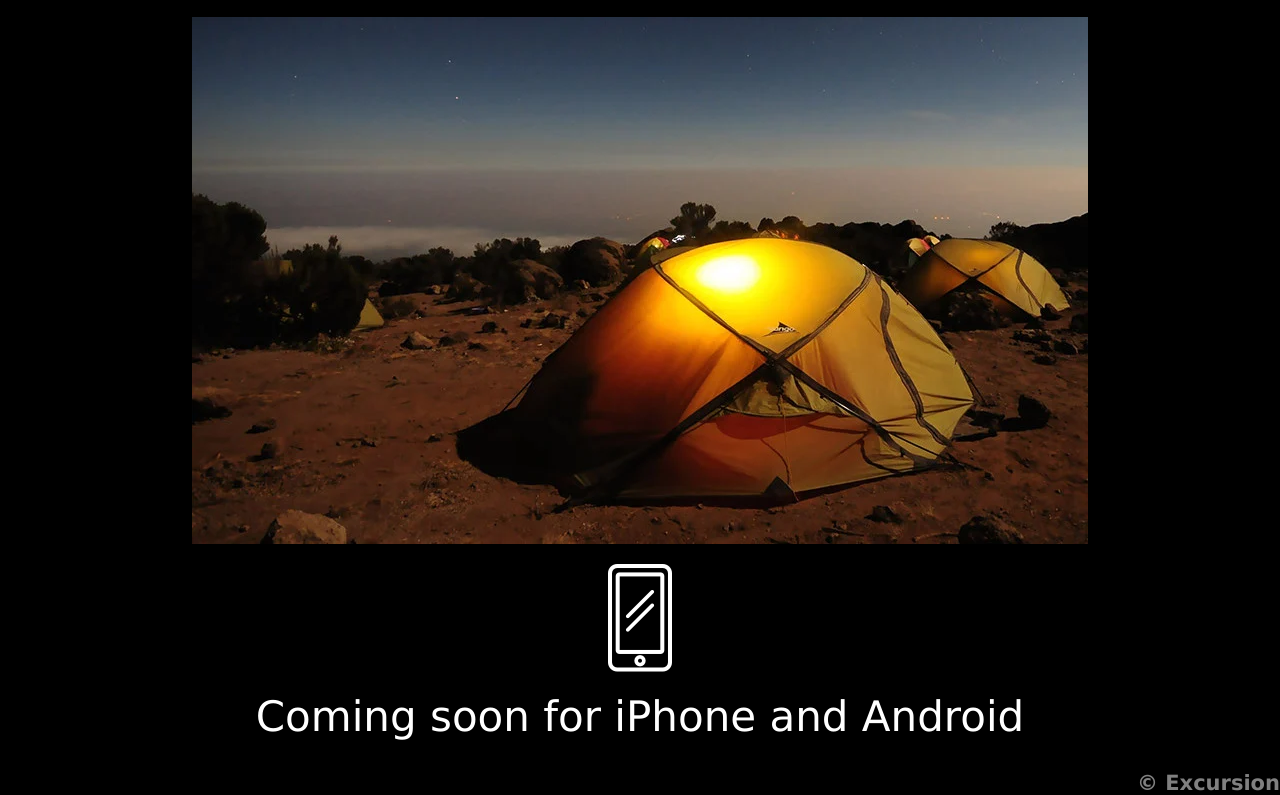
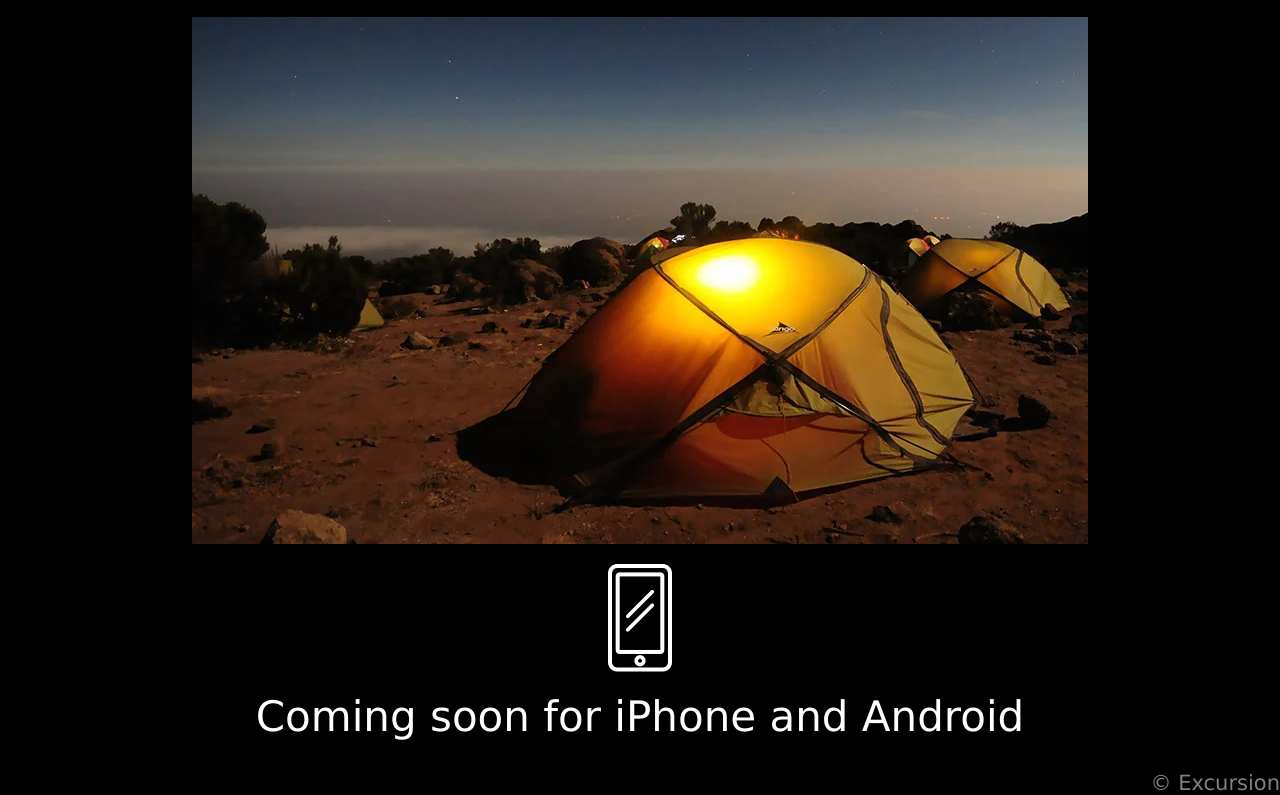
Before and after one commit to jamestq/excursion, a plain HTML site: page index.html in a window 1280 px wide. Shown: the part 552-1347 px from the top of the page. Drawn offline with Linux system fonts and the light colour scheme.

Commit message:
modify h2 to footer

```diff
--- a/index.html
+++ b/index.html
@@ -14,5 +14,5 @@
     <img src="/excursion/resources/camp.webp">
     <img src="/excursion/resources/phone.webp">
     <h2 class="header-style header3">Coming soon for iPhone and Android</h2>
-    <h2 class="gray1 footer">&copy Excursion</h2>
+    <footer class="gray1 footer">&copy Excursion</footer>
 </body>
```
